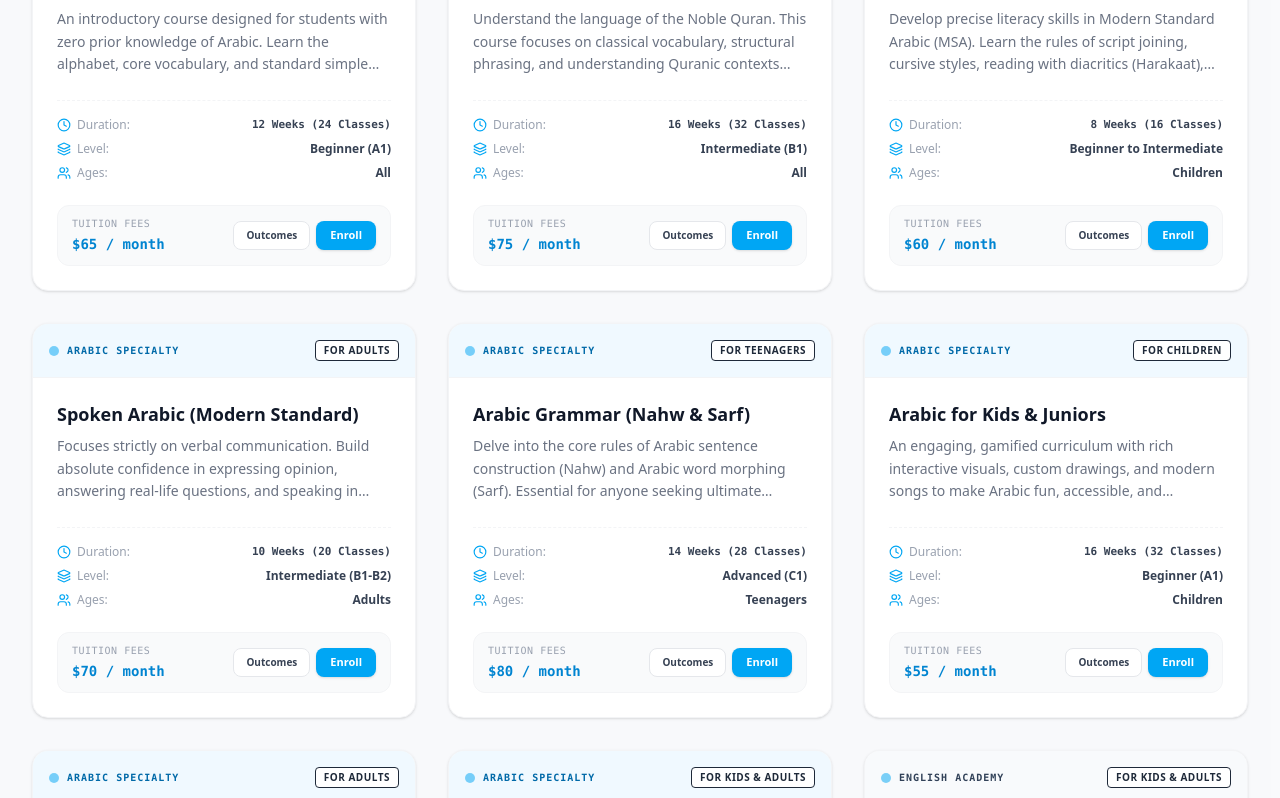
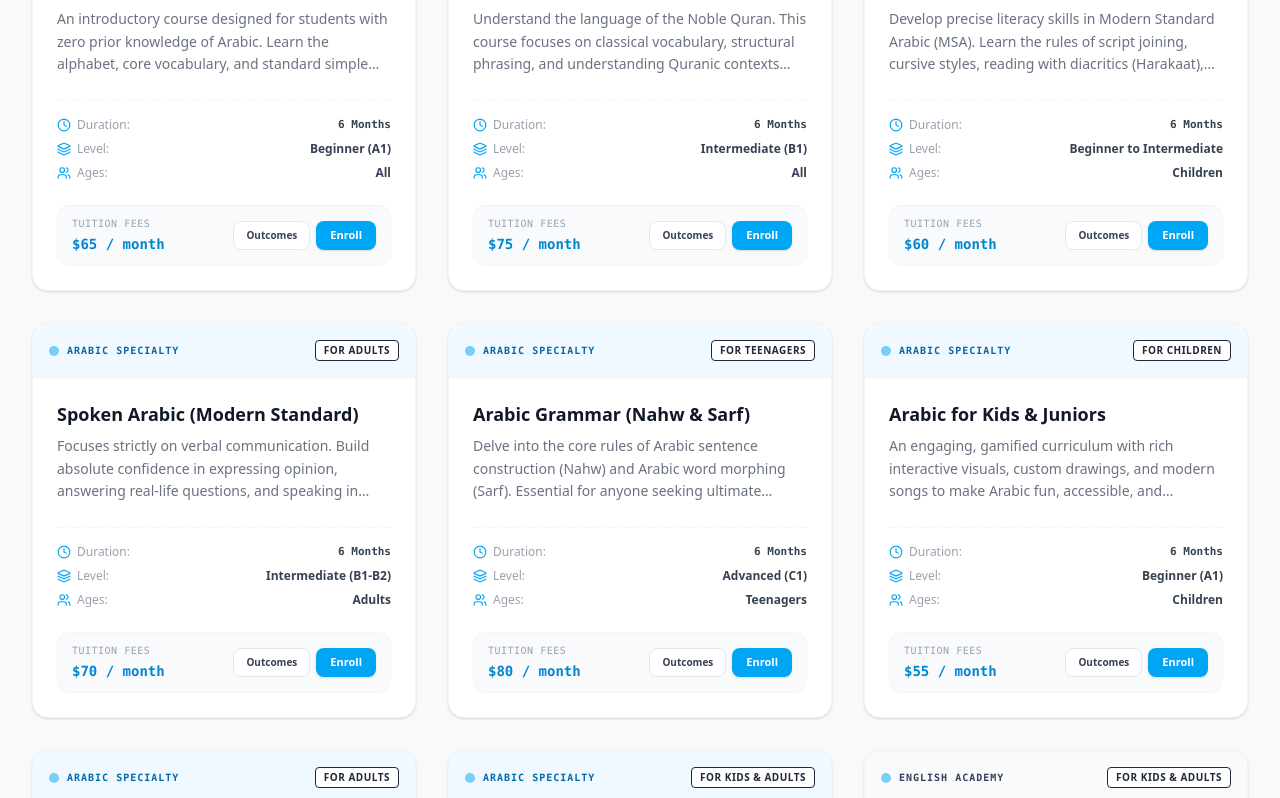
Before and after one commit to muhammmadbinharis2012-ctrl/hostinger-domain-test, a React (Vite) app: page / in a window 1280 px wide. Shown: the part 3602-4400 px from the top of the page. Built offline with nearby package versions, Linux system fonts and the light colour scheme.

Commit message:
feat: standardize course duration to 6 months
Update course durations across the curriculum and
implement a migration logic to ensure persisted
local data stays in sync with updated static defaults.

```diff
--- a/src/App.tsx
+++ b/src/App.tsx
@@ -38,7 +38,14 @@ export default function App() {
   // 2. Persistent CMS Data States (Loaded from localStorage or fallback to defaults)
   const [courses, setCourses] = useState<Course[]>(() => {
     const saved = localStorage.getItem('aljisr_courses');
-    return saved ? JSON.parse(saved) : DEFAULT_COURSES;
+    if (saved) {
+      const parsed = JSON.parse(saved);
+      return parsed.map((c: Course) => {
+        const matchedStatic = DEFAULT_COURSES.find(dc => dc.id === c.id);
+        return matchedStatic ? matchedStatic : c;
+      });
+    }
+    return DEFAULT_COURSES;
   });
 
   const [teachers, setTeachers] = useState<Teacher[]>(() => {
--- a/src/components/AdminDashboard.tsx
+++ b/src/components/AdminDashboard.tsx
@@ -78,7 +78,7 @@ export default function AdminDashboard({
     category: 'arabic',
     overview: '',
     learningOutcomes: [''],
-    duration: '12 Weeks (24 Classes)',
+    duration: '6 Months',
     level: 'Beginner',
     ageGroup: 'All',
     price: '$65 / month',
@@ -167,7 +167,7 @@ export default function AdminDashboard({
       category: 'arabic',
       overview: '',
       learningOutcomes: [''],
-      duration: '12 Weeks (24 Classes)',
+      duration: '6 Months',
       level: 'Beginner',
       ageGroup: 'All',
       price: '$65 / month',
--- a/src/data.ts
+++ b/src/data.ts
@@ -18,7 +18,7 @@ export const DEFAULT_COURSES: Course[] = [
       'Understand basic greeting protocols and greetings.',
       'Count numbers, list colors, and use simple daily vocabulary.'
     ],
-    duration: '12 Weeks (24 Classes)',
+    duration: '6 Months',
     level: 'Beginner (A1)',
     ageGroup: 'All',
     price: '$65 / month',
@@ -35,7 +35,7 @@ export const DEFAULT_COURSES: Course[] = [
       'Identify critical grammatical structures specific to Classical Arabic.',
       'Read and recite Quranic verses with direct semantic understanding.'
     ],
-    duration: '16 Weeks (32 Classes)',
+    duration: '6 Months',
     level: 'Intermediate (B1)',
     ageGroup: 'All',
     price: '$75 / month',
@@ -52,7 +52,7 @@ export const DEFAULT_COURSES: Course[] = [
       'Spell complex sounds, including hamzas and weak letters accurately.',
       'Draft formal letters and direct short paragraphs.'
     ],
-    duration: '8 Weeks (16 Classes)',
+    duration: '6 Months',
     level: 'Beginner to Intermediate',
     ageGroup: 'Children',
     price: '$60 / month',
@@ -69,7 +69,7 @@ export const DEFAULT_COURSES: Course[] = [
       'Master proper stress, intonation, and native rhythms.',
       'Order food, book flights, and navigate Arab cities confidently.'
     ],
-    duration: '10 Weeks (20 Classes)',
+    duration: '6 Months',
     level: 'Intermediate (B1-B2)',
     ageGroup: 'Adults',
     price: '$70 / month',
@@ -86,7 +86,7 @@ export const DEFAULT_COURSES: Course[] = [
       'Construct complex phrases with conditional and emphasis formulas.',
       'Prevent common logical mistakes in formal speaking.'
     ],
-    duration: '14 Weeks (28 Classes)',
+    duration: '6 Months',
     level: 'Advanced (C1)',
     ageGroup: 'Teenagers',
     price: '$80 / month',
@@ -103,7 +103,7 @@ export const DEFAULT_COURSES: Course[] = [
       'Count up to 100 and identify common household elements.',
       'Build positive psychological associations with Arabic education.'
     ],
-    duration: '16 Weeks (32 Classes)',
+    duration: '6 Months',
     level: 'Beginner (A1)',
     ageGroup: 'Children',
     price: '$55 / month',
@@ -120,7 +120,7 @@ export const DEFAULT_COURSES: Course[] = [
       'Appreciate culturally specific jokes, proverbs, and idioms.',
       'Bridge the gap between Modern Standard Arabic and daily slang.'
     ],
-    duration: '10 Weeks (20 Classes)',
+    duration: '6 Months',
     level: 'All Levels',
     ageGroup: 'Adults',
     price: '$65 / month',
@@ -137,7 +137,7 @@ export const DEFAULT_COURSES: Course[] = [
       'Differentiate between active and passive forms at high speeds.',
       'Prepare for standard global Arabic tests.'
     ],
-    duration: '20 Weeks (40 Classes)',
+    duration: '6 Months',
     level: 'Beginner to Advanced',
     ageGroup: 'All',
     price: '$85 / month',
@@ -156,7 +156,7 @@ export const DEFAULT_COURSES: Course[] = [
       'Develop correct pronunciation of high-frequency English words.',
       'Listen to and comprehend slow, deliberate native speech.'
     ],
-    duration: '12 Weeks (24 Classes)',
+    duration: '6 Months',
     level: 'Beginner (A1)',
     ageGroup: 'All',
     price: '$65 / month',
@@ -173,7 +173,7 @@ export const DEFAULT_COURSES: Course[] = [
       'Write clear, cohesive paragraphs and letters.',
       'Correct common grammar errors dynamically during conversations.'
     ],
-    duration: '14 Weeks (28 Classes)',
+    duration: '6 Months',
     level: 'Intermediate (B1-B2)',
     ageGroup: 'Teenagers',
     price: '$70 / month',
@@ -190,7 +190,7 @@ export const DEFAULT_COURSES: Course[] = [
       'Apply standard English idioms to sound natural.',
       'Formulate fast responses without translating mentally.'
     ],
-    duration: '10 Weeks (20 Classes)',
+    duration: '6 Months',
     level: 'Intermediate to Advanced',
     ageGroup: 'Adults',
     price: '$75 / month',
@@ -207,7 +207,7 @@ export const DEFAULT_COURSES: Course[] = [
       'Participate in fast-paced debates on political or scientific grounds.',
       'Draft highly professional emails and reports with nuanced tones.'
     ],
-    duration: '16 Weeks (32 Classes)',
+    duration: '6 Months',
     level: 'Advanced (C1-C2)',
     ageGroup: 'Adults',
     price: '$80 / month',
@@ -224,7 +224,7 @@ export const DEFAULT_COURSES: Course[] = [
       'Express creative thoughts and tell simple bedtime stories.',
       'Prepare for English primary school curricula.'
     ],
-    duration: '16 Weeks (32 Classes)',
+    duration: '6 Months',
     level: 'Beginner (A1-A2)',
     ageGroup: 'Children',
     price: '$55 / month',
@@ -241,7 +241,7 @@ export const DEFAULT_COURSES: Course[] = [
       'Respond to unexpected Q&A challenges with calm confidence.',
       'Control micro-gestures and body posture to project leadership.'
     ],
-    duration: '8 Weeks (16 Classes)',
+    duration: '6 Months',
     level: 'Advanced',
     ageGroup: 'All',
     price: '$85 / month',
@@ -524,50 +524,31 @@ export const FASE_INFO = {
   currency: 'USD',
   pricingModels: [
     {
-      title: 'Starter Pack',
-      price: '55',
-      frequency: 'month',
-      classes: '1 Private Class / week or 2 Group Classes',
-      idealFor: 'Casual learners or juniors looking to initiate regular habits.',
+      title: 'Group Class',
+      price: '10',
+      frequency: 'hour',
+      classes: 'Learn collaboratively with peers',
+      idealFor: 'Designed for student interaction and collective practice.',
       features: [
         'Interactive live classes',
         'Customized digital workbook',
-        'Email feedback from teachers',
         'Interactive homework access',
         'Regular progress milestones'
-      ],
-      color: 'slate'
-    },
-    {
-      title: 'Fluency Standard',
-      price: '75',
-      frequency: 'month',
-      classes: '2 Private Classes / week or 4 Group Classes',
-      idealFor: 'Most popular. Designed for steady academic escalation and spoken ease.',
-      features: [
-        'Dedicated 1-on-1 mentor matching',
-        'Custom curriculum pacing',
-        'Priority schedule flexibility',
-        'Monthly live speaking evaluation',
-        'Free attendance to global workshops',
-        'Sms/WhatsApp study reminders'
       ],
       color: 'sky',
       isPopular: true
     },
     {
-      title: 'Elite Intensive',
-      price: '135',
-      frequency: 'month',
-      classes: '4 Private Classes / week',
-      idealFor: 'High-speed learners targeting urgent professional relocations or exams.',
+      title: 'One-to-One Class',
+      price: '15',
+      frequency: 'hour',
+      classes: 'Private 1-on-1 tutoring',
+      idealFor: 'Custom speed and personalized attention with professional mentors.',
       features: [
-        'Daily speaking challenges',
-        '24/7 mentor feedback channel',
-        'Graduation certificate',
-        'Custom homework and slide generation',
-        'Lifetime community forum access',
-        'Detailed lexical weakness reports'
+        'Dedicated 1-on-1 mentor matching',
+        'Custom curriculum pacing',
+        'Priority schedule flexibility',
+        'Monthly live speaking evaluation'
       ],
       color: 'slate'
     }
```
